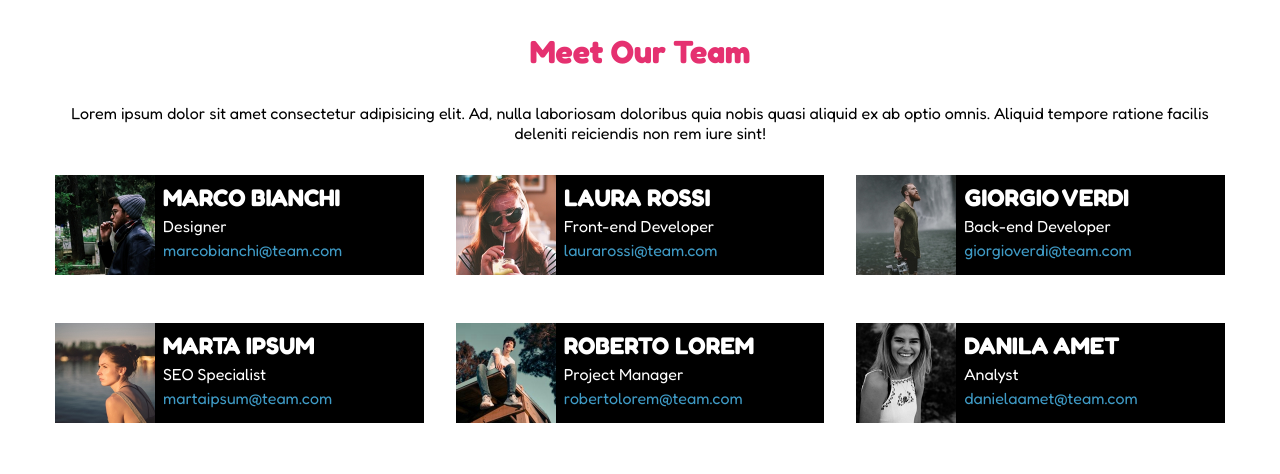
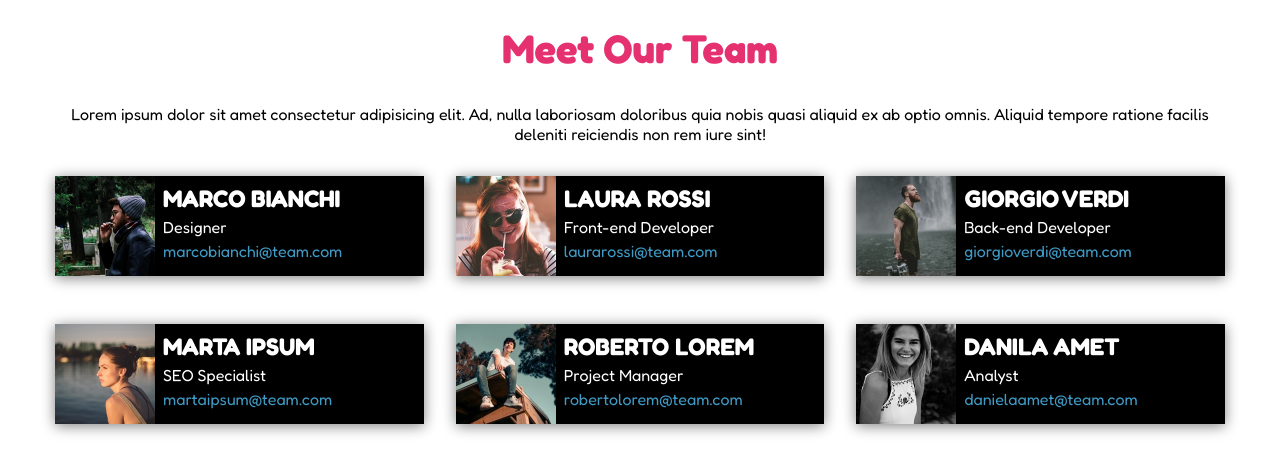
Before and after one commit to LorenzoRossini01/html-css-float-cards, a plain HTML site: page index.html in a window 1280 px wide. Drawn offline with Linux system fonts and the light colour scheme.

Commit message:
feat: add box shadows to cards

```diff
--- a/css/style.css
+++ b/css/style.css
@@ -36,19 +36,26 @@
   clear: both;
 }
 
+/* MAIN */
+
+/* header */
+
 .header {
   text-align: center;
 }
 
 h1 {
   color: var(--main-title);
-  padding: 2rem 0;
-  font-size: 2rem;
+  padding: 1.5rem 0 2rem;
+  font-size: 2.5rem;
+  font-weight: bold;
 }
 
 .header p {
   color: var(--subtitle-text);
 }
+
+/* row */
 
 .row {
   margin: -1rem;
@@ -61,11 +68,13 @@ h1 {
   padding: 1rem;
 }
 
+/* card */
 .card {
   width: 100%;
   height: var(--card-height);
   background-color: black;
   min-width: 300px;
+  box-shadow: 0px 2px 13px 0px gray;
 }
 
 .card-img,
```
